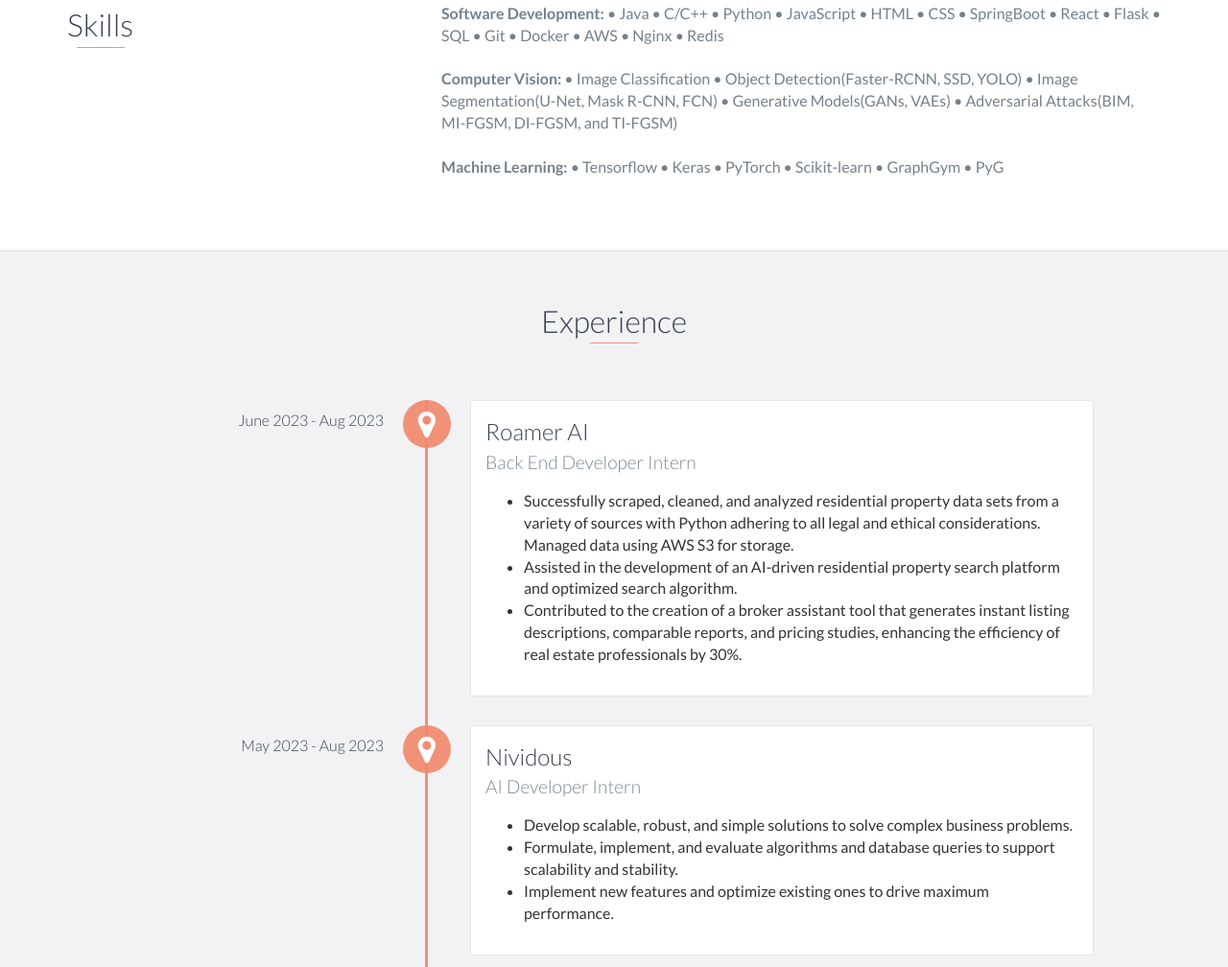
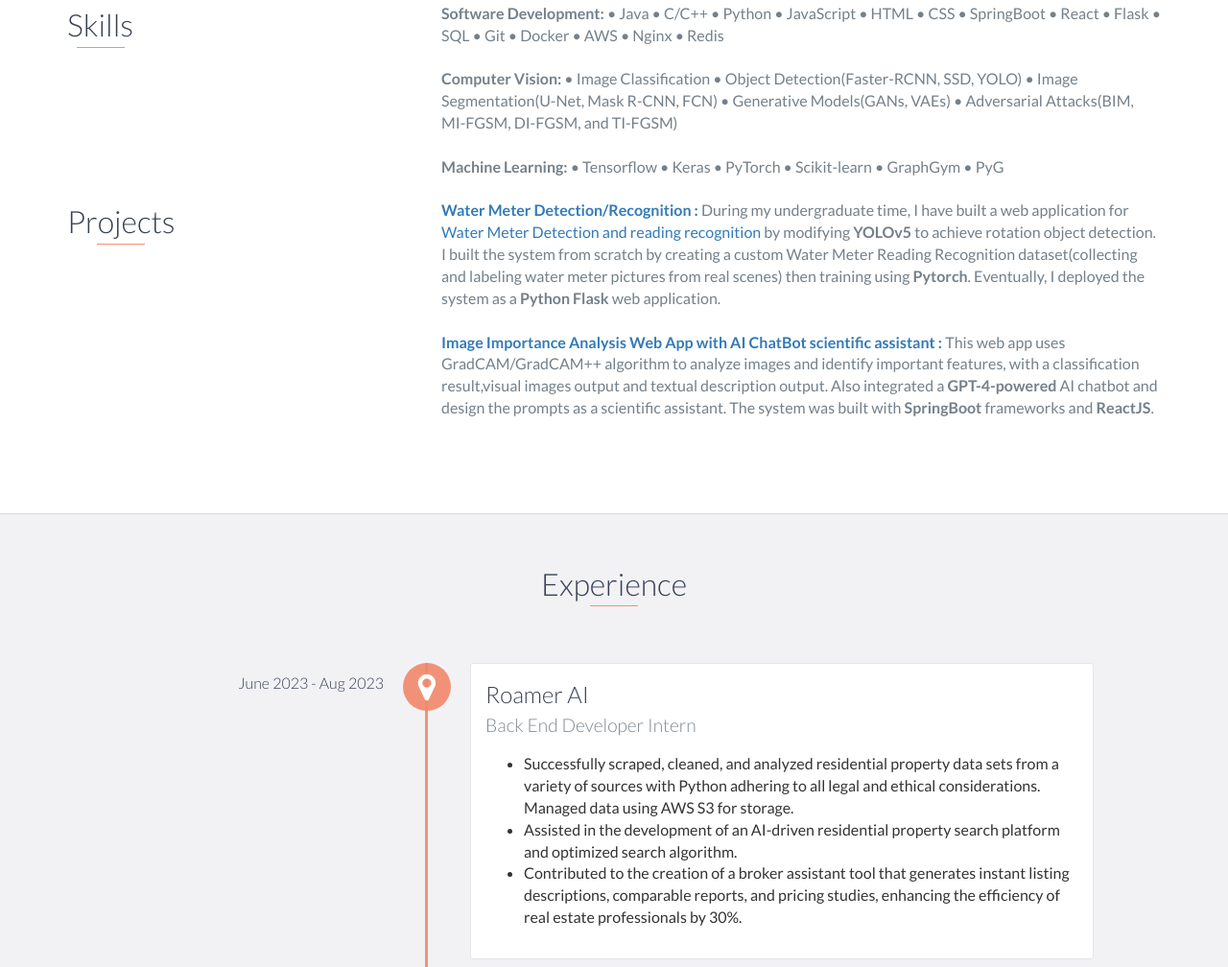
Before and after one commit to YunquanCheung/YunquanCheung.github.io, a website: page index.html in a window 1280 px wide. Shown: the part 1329-2337 px from the top of the page at 96% size. Drawn offline with nearby package versions, Linux system fonts and the light colour scheme.

Commit message:
Update index.html

```diff
--- a/index.html
+++ b/index.html
@@ -191,6 +191,31 @@
                <p>
                   <b>Machine Learning:</b> • Tensorflow • Keras • PyTorch • Scikit-learn • GraphGym • PyG
                </p>
+               <br>
+            </div>
+         </div>
+
+         <div class="row">
+            <div class="col-md-4">
+               <h2 class="heading">Projects</h2>
+            </div>
+            <div class="col-md-8">
+               <p>
+                  <b><a href="https://github.com/YunquanCheung/WaterMeterDetection">Water Meter Detection/Recognition :</a></b>
+                  During my undergraduate time, I have built a web application for <a href="https://github.com/YunquanCheung/WaterMeterDetection">
+                  Water Meter Detection and reading recognition</a> by modifying <strong>YOLOv5</strong> to achieve rotation object detection.
+                  I built the system from scratch by creating a custom Water Meter Reading Recognition dataset(collecting and labeling water meter
+                  pictures from real scenes) then training using <strong>Pytorch</strong>. Eventually, I deployed the system as
+                  a <strong>Python </strong> <strong> Flask</strong> web application.
+               </p>
+               <br>
+               <p>
+                  <b><a href="https://github.com/YunquanCheung/WaterMeterDetection">Image Importance Analysis Web App with AI ChatBot scientific assistant : </a></b>
+                  This web app uses GradCAM/GradCAM++ algorithm to analyze images and identify important features, with a classification result,visual images output and textual
+                  description output. Also integrated a <strong>GPT-4-powered</strong> AI chatbot and design the prompts as a scientific assistant.
+                  The system was built with <strong>SpringBoot</strong> frameworks and <strong>ReactJS</strong>.
+               </p>
+               <br>
 
             </div>
          </div>
```
